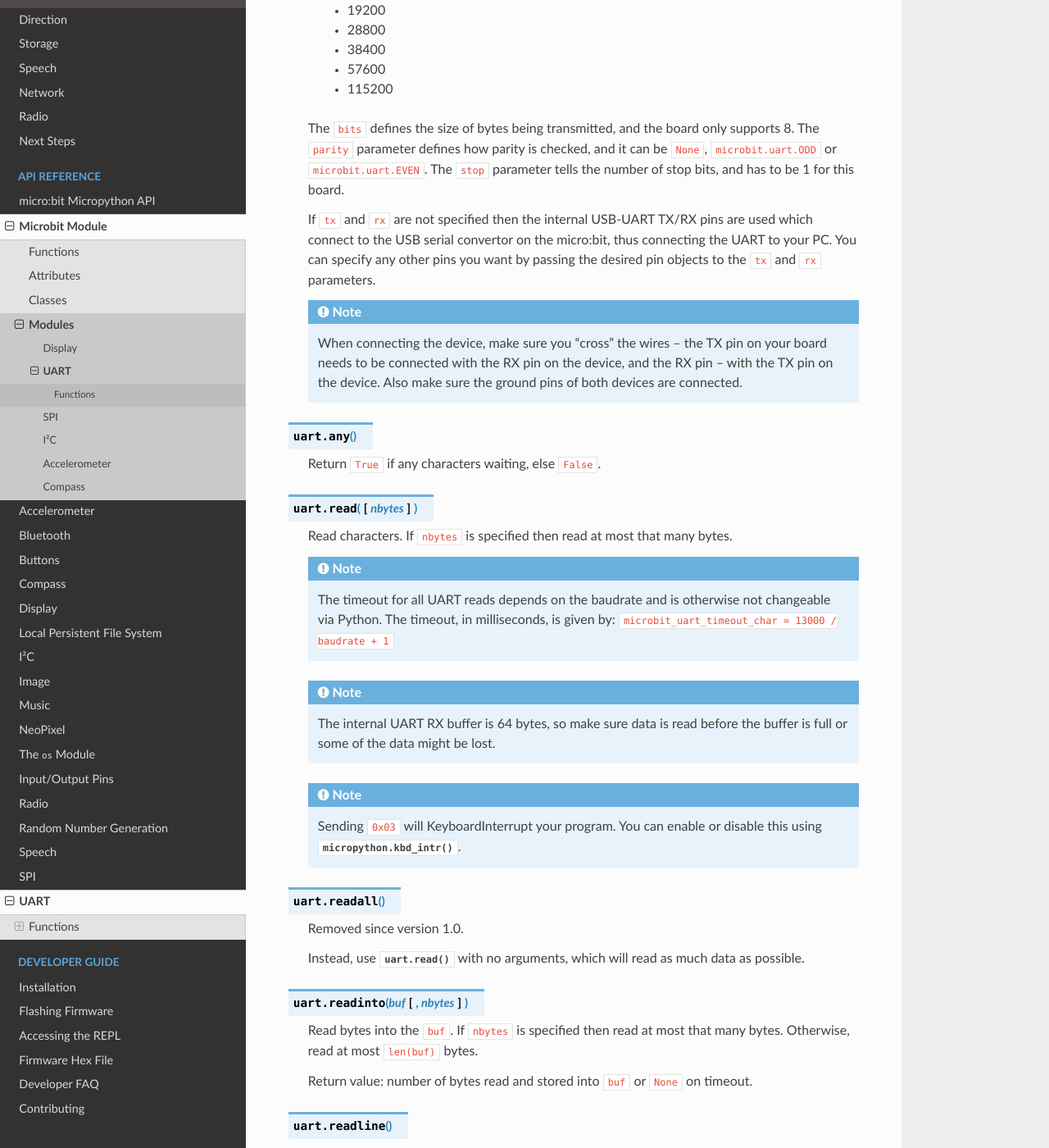
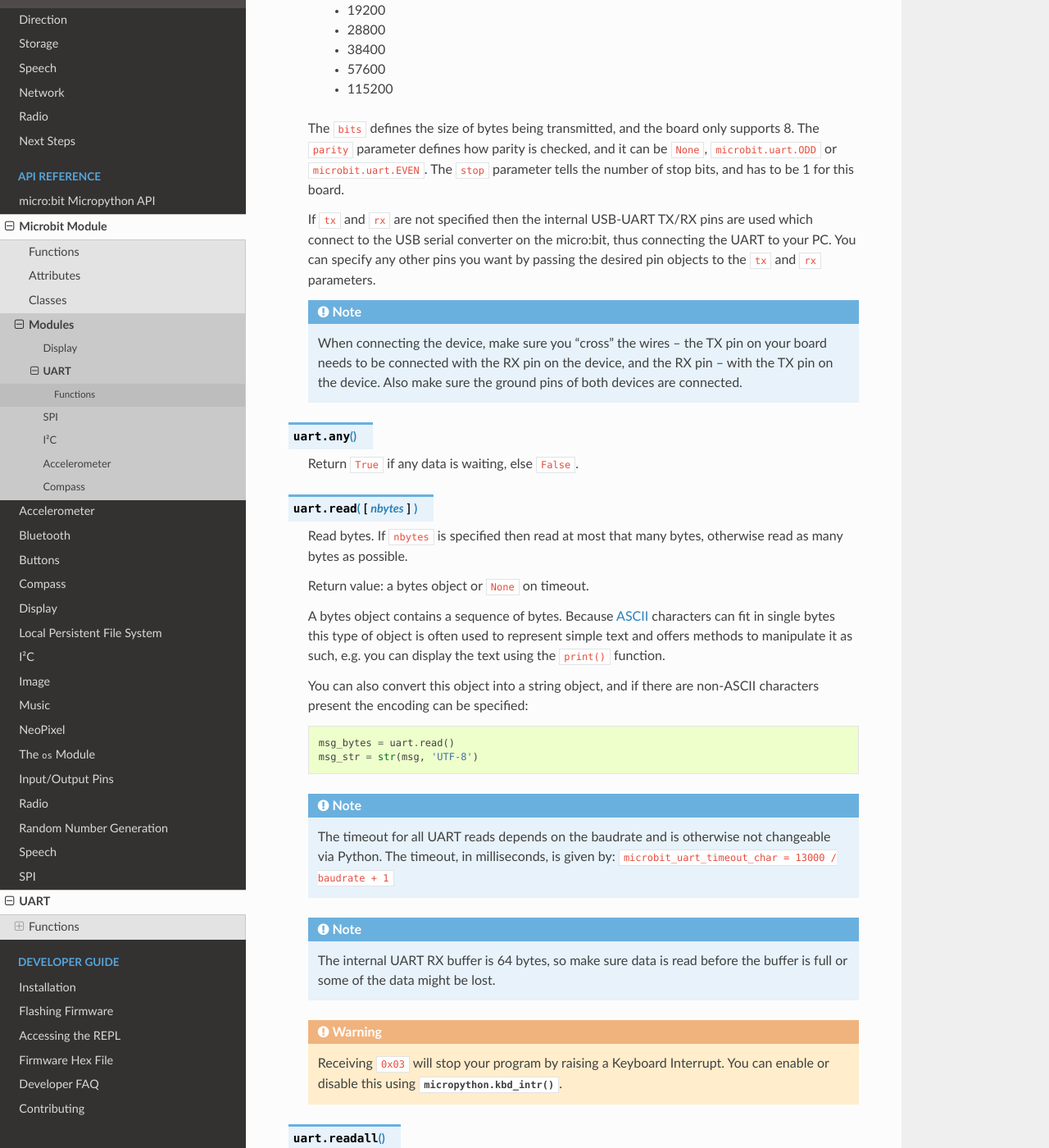
Before and after one commit to bbcmicrobit/micropython, a Sphinx documentation site: the page built from docs/uart.rst, in a window 1280 px wide and 1400 px high, scrolled down 648 px. Shown: the whole window at 82% size. Built offline with Sphinx 7.4.7 and the Read the Docs theme 2.0.0, drawn with Linux system fonts in a browser that asks for light colours; some of the changed text lies outside the part shown.

Commit message:
docs: Add info about UART read/write data formatting (#588)

```diff
--- a/docs/uart.rst
+++ b/docs/uart.rst
@@ -42,7 +42,7 @@
     this board.
 
     If ``tx`` and ``rx`` are not specified then the internal USB-UART TX/RX pins
-    are used which connect to the USB serial convertor on the micro:bit, thus
+    are used which connect to the USB serial converter on the micro:bit, thus
     connecting the UART to your PC.  You can specify any other pins you want by
     passing the desired pin objects to the ``tx`` and ``rx`` parameters.
 
@@ -56,28 +56,43 @@
 
 .. method:: uart.any()
 
-   Return ``True`` if any characters waiting, else ``False``.
+   Return ``True`` if any data is waiting, else ``False``.
 
 .. method:: uart.read([nbytes])
 
-   Read characters.  If ``nbytes`` is specified then read at most that many
-   bytes.
+    Read bytes.  If ``nbytes`` is specified then read at most that many
+    bytes, otherwise read as many bytes as possible.
 
-   .. note::
+    Return value: a bytes object or ``None`` on timeout.
+
+    A bytes object contains a sequence of bytes. Because
+    `ASCII <https://en.wikipedia.org/wiki/ASCII>`_ characters can fit in
+    single bytes this type of object is often used to represent simple text
+    and offers methods to manipulate it as such, e.g. you can display the text
+    using the ``print()`` function.
+
+    You can also convert this object into a string object, and if there are
+    non-ASCII characters present the encoding can be specified::
+
+        msg_bytes = uart.read()
+        msg_str = str(msg, 'UTF-8')
+
+    .. note::
 
         The timeout for all UART reads depends on the baudrate and is otherwise
         not changeable via Python. The timeout, in milliseconds, is given by:
         ``microbit_uart_timeout_char = 13000 / baudrate + 1``
 
-   .. note::
+    .. note::
 
         The internal UART RX buffer is 64 bytes, so make sure data is read
         before the buffer is full or some of the data might be lost.
 
-   .. note::
+    .. warning::
 
-        Sending ``0x03`` will KeyboardInterrupt your program. You can enable or
-        disable this using :func:`micropython.kbd_intr()`.
+        Receiving ``0x03`` will stop your program by raising a Keyboard
+        Interrupt. You can enable or disable this using
+        :func:`micropython.kbd_intr()`.
 
 .. method:: uart.readall()
 
@@ -103,6 +118,10 @@
 
 .. method:: uart.write(buf)
 
-   Write the buffer of bytes to the bus.
+    Write the buffer to the bus, it can be a bytes object or a string::
 
-   Return value: number of bytes written or ``None`` on timeout.
+        uart.write('hello world')
+        uart.write(b'hello world')
+        uart.write(bytes([1, 2, 3]))
+
+    Return value: number of bytes written or ``None`` on timeout.
```
